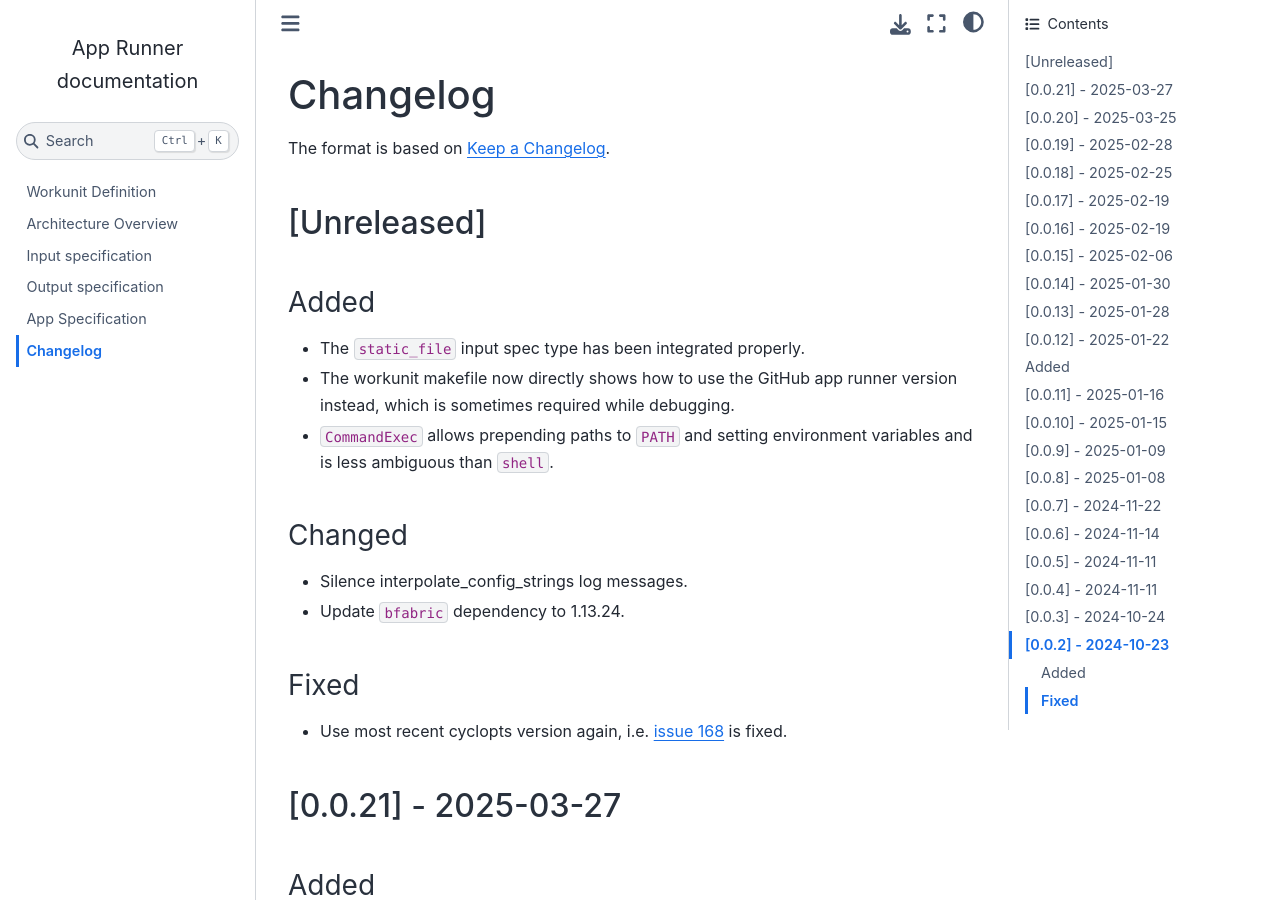
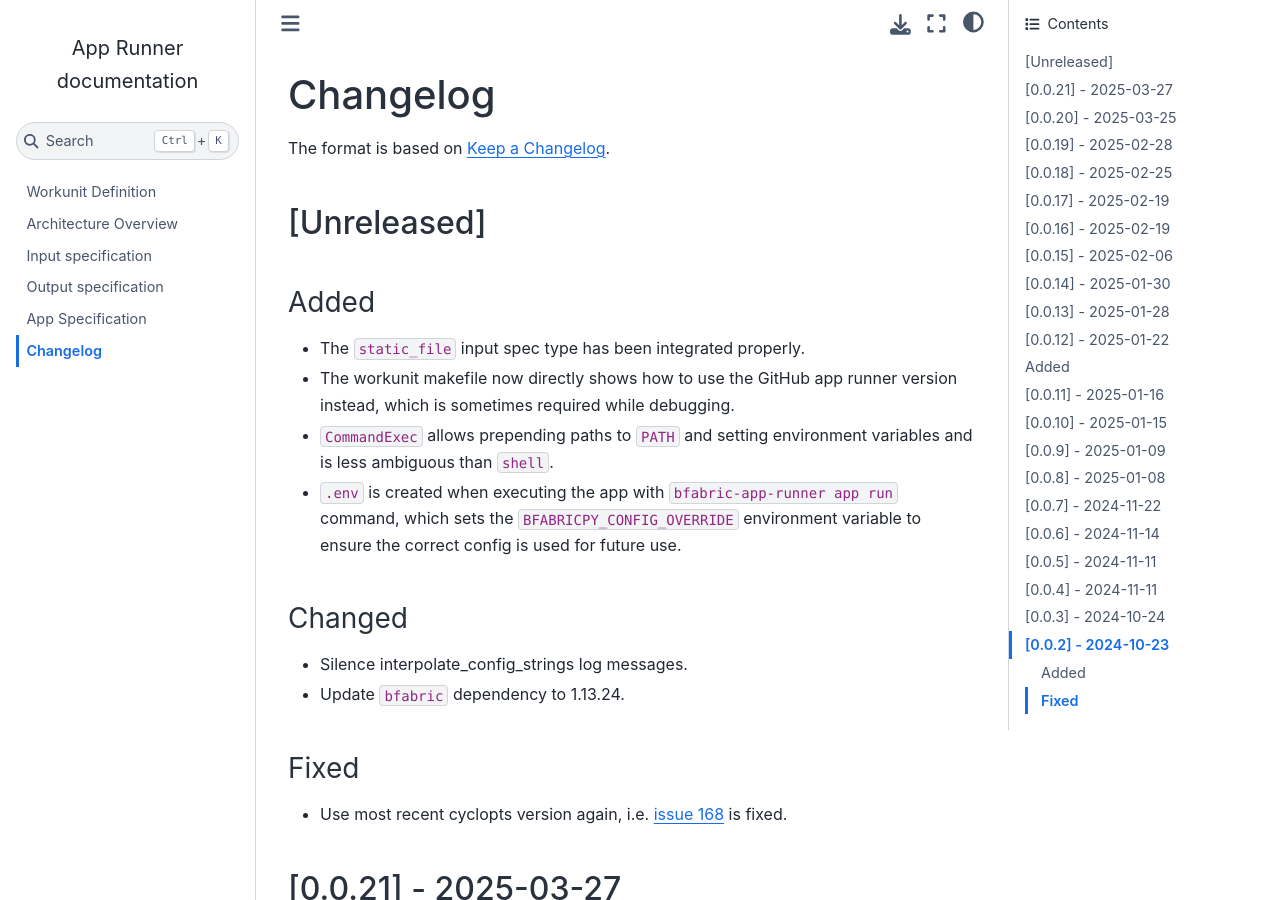
Before and after one commit to fgcz/bfabricPy, a Sphinx documentation site: the page built from bfabric_app_runner/docs/changelog.md, in a window 1280 px wide and 900 px high. Built offline with Sphinx 7.4.7 and the Sphinx Book theme 1.1.4, drawn with Linux system fonts in a browser that asks for light colours.

Commit message:
changelog

```diff
--- a/bfabric_app_runner/docs/changelog.md
+++ b/bfabric_app_runner/docs/changelog.md
@@ -10,6 +10,8 @@ The format is based on [Keep a Changelog](https://keepachangelog.com/en/1.1.0/).
 - The workunit makefile now directly shows how to use the GitHub app runner version instead, which is sometimes required
     while debugging.
 - `CommandExec` allows prepending paths to `PATH` and setting environment variables and is less ambiguous than `shell`.
+- `.env` is created when executing the app with `bfabric-app-runner app run` command, which sets the
+    `BFABRICPY_CONFIG_OVERRIDE` environment variable to ensure the correct config is used for future use.
 
 ### Changed
 
```
